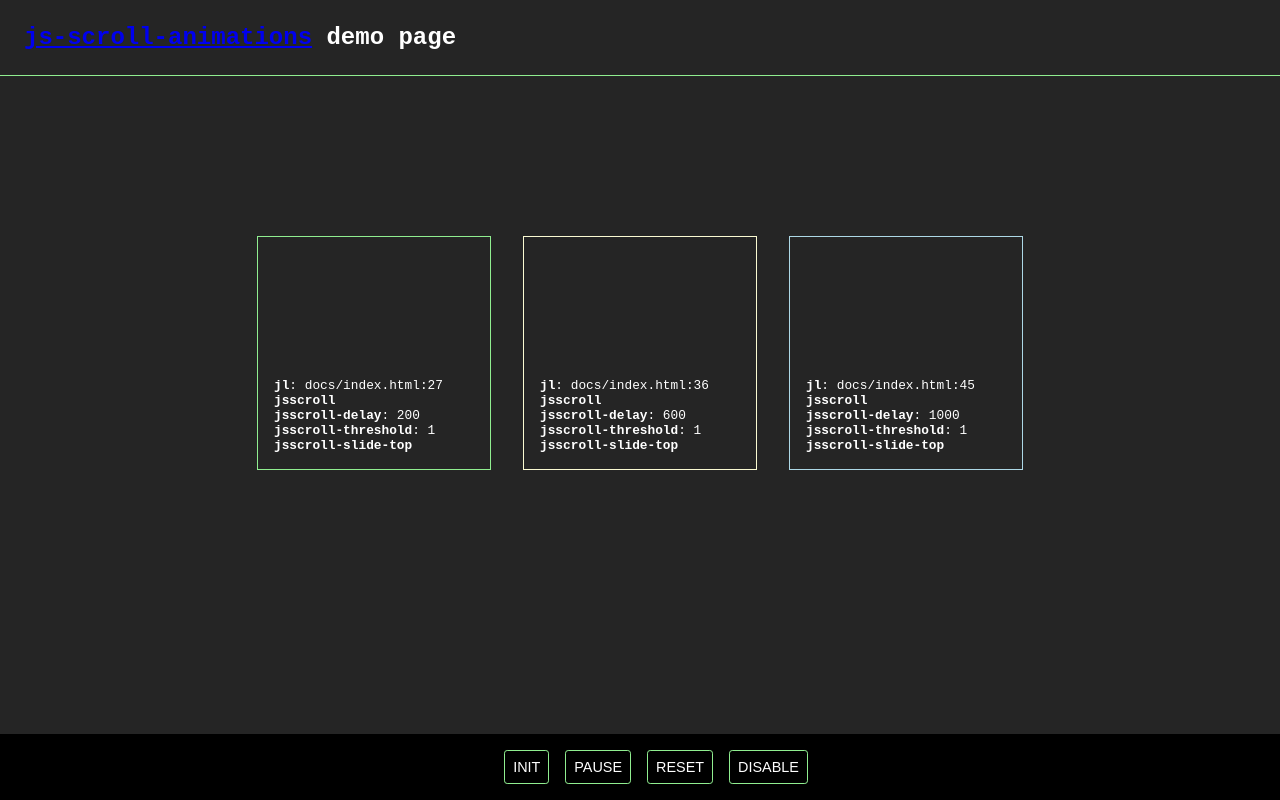
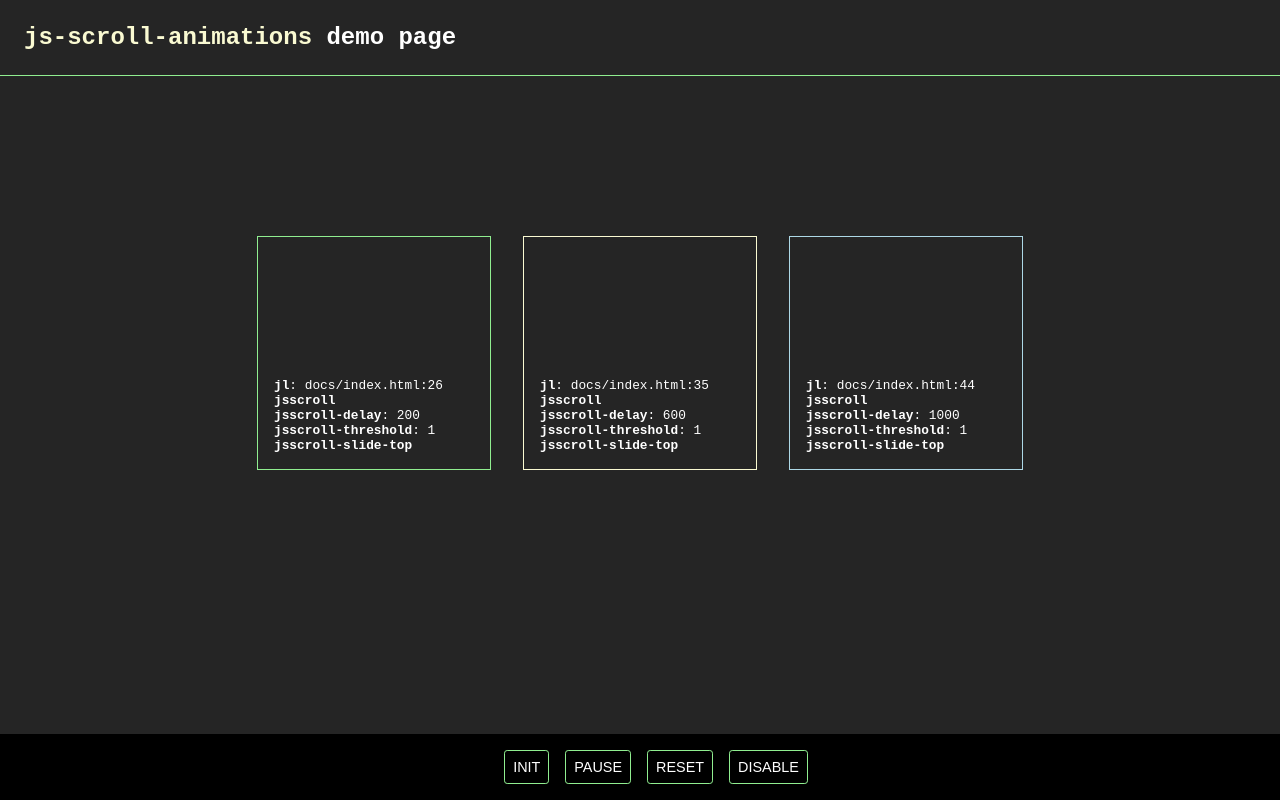
Before and after one commit to wanderlima/js-scroll-animations, a website: page docs/index.html in a window 1280 px wide. Shown: the top 800 px of the page. Drawn offline with Linux system fonts and the light colour scheme.

Commit message:
project: update /docs to work with Github Pages

```diff
--- a/docs/demo.css
+++ b/docs/demo.css
@@ -12,6 +12,13 @@ h1 {
   border-bottom: solid 1px lightgreen;
   color: #fff;
   padding: 1em;
+}
+h1 a {
+  color: lightgoldenrodyellow;
+  text-decoration: none;
+}
+h1 a:hover {
+  text-decoration: underline;
 }
 p {
   margin: 0;
--- a/docs/index.html
+++ b/docs/index.html
@@ -6,14 +6,13 @@
     <meta charset="utf-8" />
     <meta name="viewport" content="width=device-width, initial-scale=1.0" />
 
-    <base href="/js-scroll-animations/">
-    <link rel="stylesheet" href="../dist/styles.css" />
-    <link rel="stylesheet" href="./demo.css" />
+    <link rel="stylesheet" href="/js-scroll-animations/dist/styles.css" />
+    <link rel="stylesheet" href="demo.css" />
   </head>
 
   <body>
     <h1>
-      <a href="https://github.com/wanderlima/js-scroll-animations">js-scroll-animations</a> demo page
+      <a href="https://github.com/wanderlima/js-scroll-animations" title="js-scroll-animations Github">js-scroll-animations</a> demo page
     </h1>
 
     <div class="controls">
```
